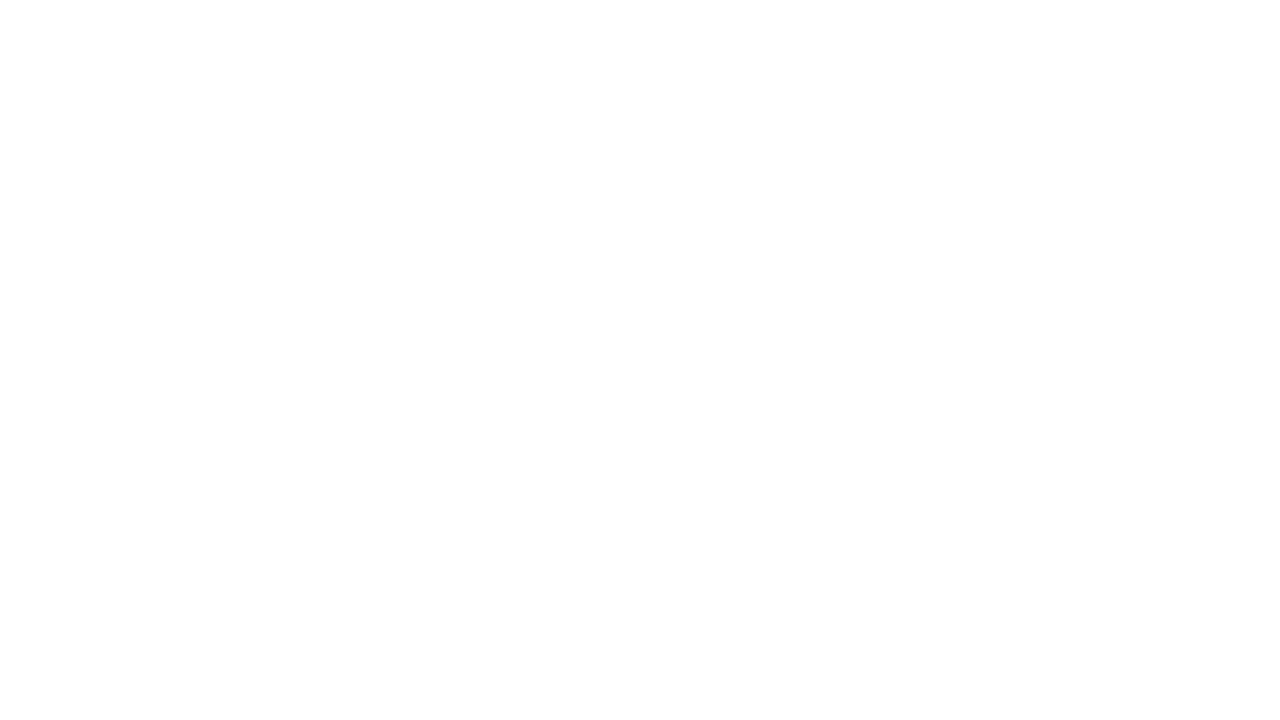
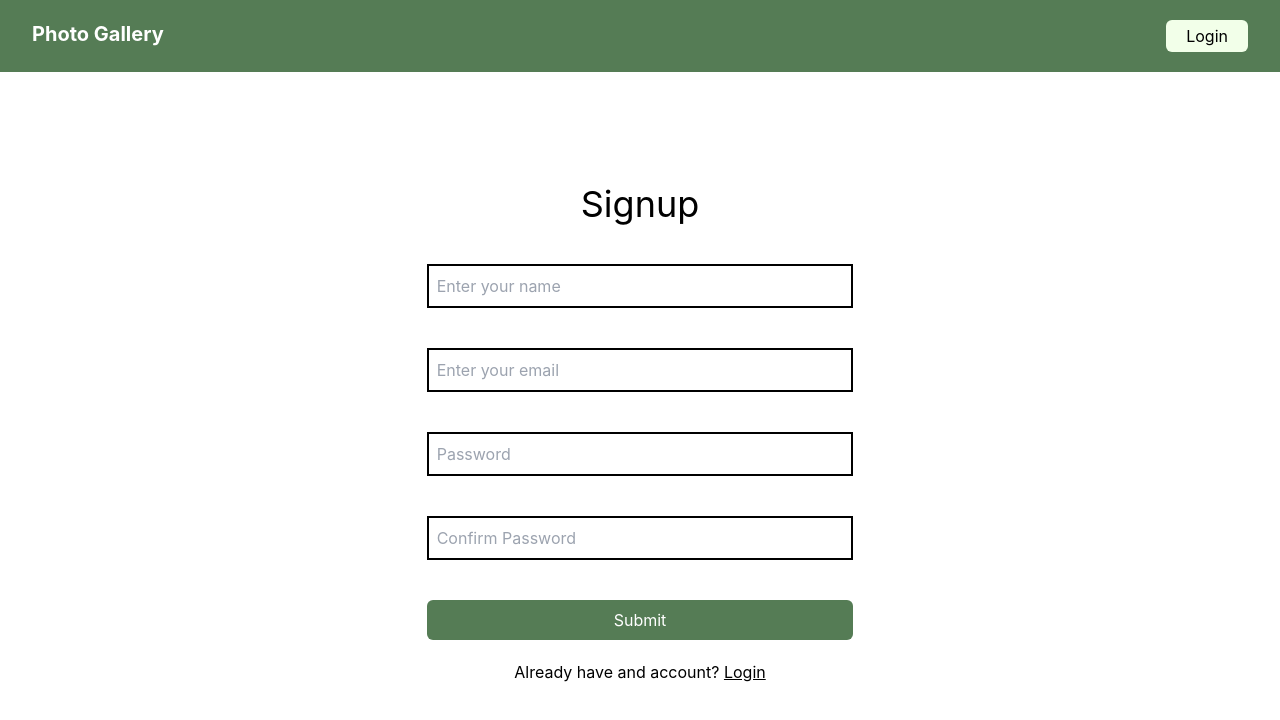
Before and after one commit to shifat0/image-gallery, a React (Create React App) app: page /signup in a window 1280 px wide. Before the commit this address had no page. Shown: the top 720 px of the page. Built offline with nearby package versions, Linux system fonts and the light colour scheme.

Commit message:
login and signup form designed

```diff
--- a/package.json
+++ b/package.json
@@ -7,6 +7,7 @@
     "@testing-library/react": "^13.4.0",
     "@testing-library/user-event": "^13.5.0",
     "axios": "^1.6.2",
+    "formik": "^2.4.5",
     "react": "^18.2.0",
     "react-dom": "^18.2.0",
     "react-redux": "^8.1.3",
--- a/src/App.js
+++ b/src/App.js
@@ -3,6 +3,8 @@ import Home from "./Pages/Home";
 import PhotoDetails from "./Pages/PhotoDetails";
 import { Provider } from "react-redux";
 import { store } from "./Redux/store";
+import Login from "./Auth/Login";
+import Signup from "./Auth/Signup";
 
 const App = () => {
   return (
@@ -12,6 +14,8 @@ const App = () => {
           <Route path="/" element={<Navigate to="/gallery" />} />
           <Route path="/gallery" element={<Home />} />
           <Route path="/gallery/:id" element={<PhotoDetails />} />
+          <Route path="/login" element={<Login />} />
+          <Route path="/signup" element={<Signup />} />
         </Routes>
       </BrowserRouter>
     </Provider>
--- a/src/Auth/Auth.jsx
+++ /dev/null
@@ -1,7 +0,0 @@
-import React from "react";
-
-const Auth = () => {
-  return <div>Auth</div>;
-};
-
-export default Auth;
--- /dev/null
+++ b/src/Auth/Login.jsx
@@ -0,0 +1,73 @@
+import { Formik } from "formik";
+import React from "react";
+import Navbar from "../Components/Navbar/Navbar";
+import { Link } from "react-router-dom";
+
+const Login = () => {
+  return (
+    <>
+      <Navbar />
+      <h1 className="text-4xl text-center mt-28 mb-10">Login</h1>
+      <Formik
+        initialValues={{ email: "", password: "" }}
+        validate={(values) => {
+          const errors = {};
+          if (!values.email) errors.email = "Required";
+          else if (
+            !/^[A-Z0-9._%+-]+@[A-Z0-9.-]+\.[A-Z]{2,}$/i.test(values.email)
+          )
+            errors.email = "Invalid email address";
+
+          if (!values.password) errors.password = "Required";
+          else if (values.password.length < 6)
+            errors.password = "Password must be at least 6 characters";
+
+          return errors;
+        }}
+        onSubmit={(values) => {
+          console.log(values);
+        }}
+      >
+        {({ values, errors, handleChange, handleSubmit }) => (
+          <form
+            onSubmit={handleSubmit}
+            className="flex flex-col gap-5 w-1/2 sm:w-1/3 mx-auto"
+          >
+            <input
+              className="border-2 border-black p-2"
+              type="email"
+              name="email"
+              placeholder="Enter your email"
+              onChange={handleChange}
+              value={values.email}
+            />
+            <span className="text-[#BE3144]">{errors.email}</span>
+            <input
+              className="border-2 border-black p-2"
+              type="password"
+              name="password"
+              placeholder="Password"
+              onChange={handleChange}
+              value={values.password}
+            />
+            <span className="text-[#BE3144]">{errors.password}</span>
+            <button
+              className="bg-[#557C55] text-white px-5 py-2 rounded-md"
+              type="submit"
+            >
+              Submit
+            </button>
+            <span className="text-center">
+              Doesn't have an account?
+              <Link to="/signup" className="underline">
+                Signup
+              </Link>
+            </span>
+          </form>
+        )}
+      </Formik>
+    </>
+  );
+};
+
+export default Login;
--- /dev/null
+++ b/src/Auth/Signup.jsx
@@ -0,0 +1,98 @@
+import { Formik } from "formik";
+import Navbar from "../Components/Navbar/Navbar";
+import { Link } from "react-router-dom";
+
+const Signup = () => {
+  return (
+    <>
+      <Navbar />
+      <h1 className="text-4xl text-center mt-28 mb-10">Signup</h1>
+      <Formik
+        initialValues={{
+          name: "",
+          email: "",
+          password: "",
+          confirmPassword: "",
+        }}
+        validate={(values) => {
+          const errors = {};
+          if (!values.name) errors.name = "Required";
+          if (!values.email) errors.email = "Required";
+          else if (
+            !/^[A-Z0-9._%+-]+@[A-Z0-9.-]+\.[A-Z]{2,}$/i.test(values.email)
+          )
+            errors.email = "Invalid email address";
+
+          if (!values.password) errors.password = "Required";
+          else if (values.password.length < 6)
+            errors.password = "Password must be at least 6 characters";
+          if (values.confirmPassword !== values.password)
+            errors.confirmPassword = "Password doesn't match";
+
+          return errors;
+        }}
+        onSubmit={(values) => {
+          console.log(values);
+        }}
+      >
+        {({ values, errors, handleChange, handleSubmit }) => (
+          <form
+            onSubmit={handleSubmit}
+            className="flex flex-col gap-5 w-1/2 sm:w-1/3 mx-auto"
+          >
+            <input
+              className="border-2 border-black p-2"
+              type="text"
+              name="name"
+              placeholder="Enter your name"
+              onChange={handleChange}
+              value={values.name}
+            />
+            <span className="text-[#BE3144]">{errors.name}</span>
+            <input
+              className="border-2 border-black p-2"
+              type="email"
+              name="email"
+              placeholder="Enter your email"
+              onChange={handleChange}
+              value={values.email}
+            />
+            <span className="text-[#BE3144]">{errors.email}</span>
+            <input
+              className="border-2 border-black p-2"
+              type="password"
+              name="password"
+              placeholder="Password"
+              onChange={handleChange}
+              value={values.password}
+            />
+            <span className="text-[#BE3144]">{errors.password}</span>
+            <input
+              className="border-2 border-black p-2"
+              type="password"
+              name="confirmPassword"
+              placeholder="Confirm Password"
+              onChange={handleChange}
+              value={values.confirmPassword}
+            />
+            <span className="text-[#BE3144]">{errors.confirmPassword}</span>
+            <button
+              className="bg-[#557C55] text-white px-5 py-2 rounded-md"
+              type="submit"
+            >
+              Submit
+            </button>
+            <span className="text-center">
+              Already have and account?{" "}
+              <Link to="/login" className="underline">
+                Login
+              </Link>
+            </span>
+          </form>
+        )}
+      </Formik>
+    </>
+  );
+};
+
+export default Signup;
--- a/src/Components/Navbar/Navbar.jsx
+++ b/src/Components/Navbar/Navbar.jsx
@@ -31,7 +31,9 @@ const Navbar = ({ selectCategory }) => {
               ))}
             </select>
           )}
-          <button className="bg-[#F2FFE9] px-5 py-1 rounded-md">Login</button>
+          <Link to="/login">
+            <button className="bg-[#F2FFE9] px-5 py-1 rounded-md">Login</button>
+          </Link>
         </div>
       </div>
     </div>
--- a/src/Components/PhotoWithComments.jsx/PhotoWithComments.jsx
+++ b/src/Components/PhotoWithComments.jsx/PhotoWithComments.jsx
@@ -47,7 +47,7 @@ const PhotoWithComments = () => {
           rows="4"
           className="border-2 border-[#557C55] rounded-lg"
         />
-        <button className="bg-[#557C55] text-white px-5 py-1 rounded-md w-1/6 mx-auto">
+        <button className="bg-[#557C55] text-white px-5 py-1 rounded-md w-1/5 sm:w-1/6 mx-auto">
           Submit
         </button>
       </div>
```
Also changed, not shown: 1 other file (tests, documents, lock files or other folders).
